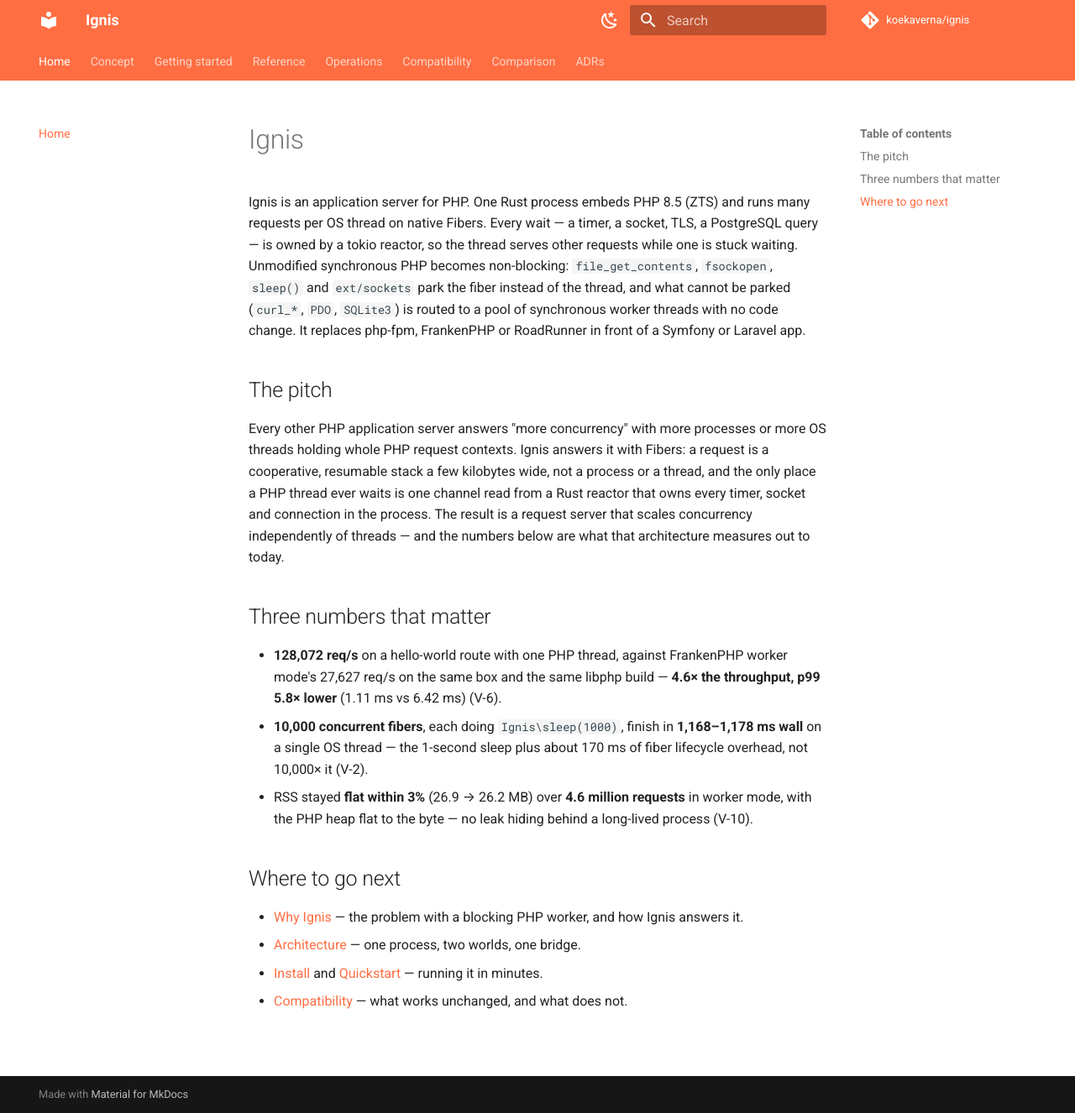
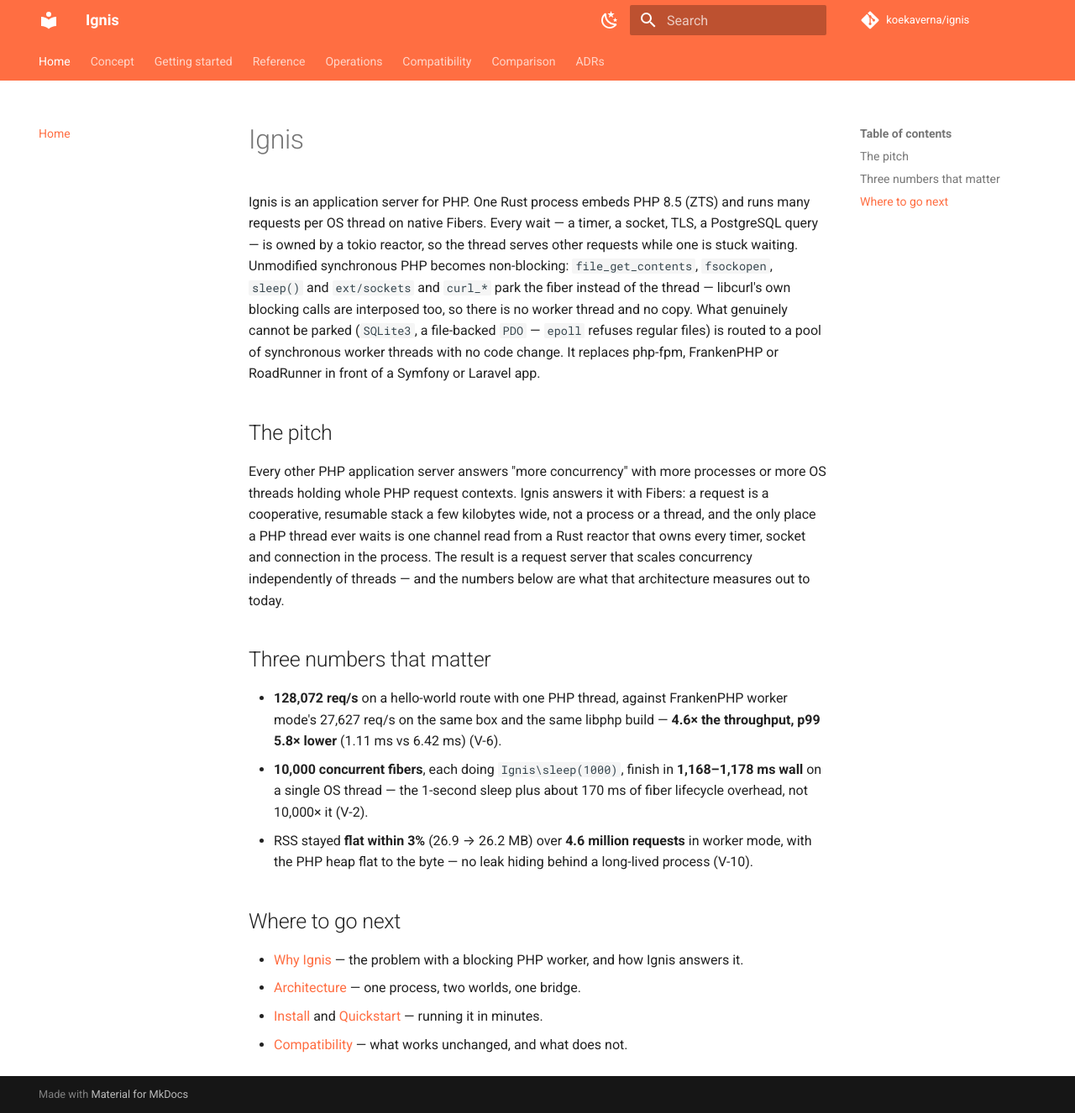
Before and after one commit to koekaverna/ignis, an MkDocs documentation site: the page built from docs/index.md, in a window 1280 px wide and 1326 px high. Shown: the whole window at 84% size. Built offline with MkDocs 1.6.1 and Material for MkDocs 9.7.7, drawn with Linux system fonts in a browser that asks for light colours; comment, search, counter and statistics services are not loaded.

Commit message:
docs: the home page and the remaining references still said curl cannot be parked
Caught by the owner on the published site: docs/index.md and README.md's lead both read 'what cannot be parked (curl_*, PDO, SQLite3) is routed to a pool of worker threads' — written before V-59. Also fixed docs/reference/cli.md, docs/reference/php-api.md and ADR-0021's layer table, which named curl as the offload example.

Everywhere now: curl_* parks (libcurl's blocking calls are interposed, no worker thread, no copy); offload keeps SQLite3, file-backed PDO and CPU-bound work, because epoll refuses regular files.

```diff
--- a/docs/index.md
+++ b/docs/index.md
@@ -4,8 +4,10 @@
 requests per OS thread on native Fibers. Every wait — a timer, a socket, TLS, a PostgreSQL query —
 is owned by a tokio reactor, so the thread serves other requests while one is stuck waiting.
 Unmodified synchronous PHP becomes non-blocking: `file_get_contents`, `fsockopen`, `sleep()` and
-`ext/sockets` park the fiber instead of the thread, and what cannot be parked (`curl_*`, `PDO`,
-`SQLite3`) is routed to a pool of synchronous worker threads with no code change. It replaces
+`ext/sockets` and `curl_*` park the fiber instead of the thread — libcurl's own blocking calls are
+interposed too, so there is no worker thread and no copy. What genuinely cannot be parked
+(`SQLite3`, a file-backed `PDO` — `epoll` refuses regular files) is routed to a pool of synchronous
+worker threads with no code change. It replaces
 php-fpm, FrankenPHP or RoadRunner in front of a Symfony or Laravel app.
 
 ## The pitch
```
Also changed, not shown: README.md (+3 -1 lines), docs/adr/0021-io-coverage-layers.md (+1 -1 lines), docs/reference/cli.md (+1 -1 lines), docs/reference/php-api.md (+1 -1 lines).
